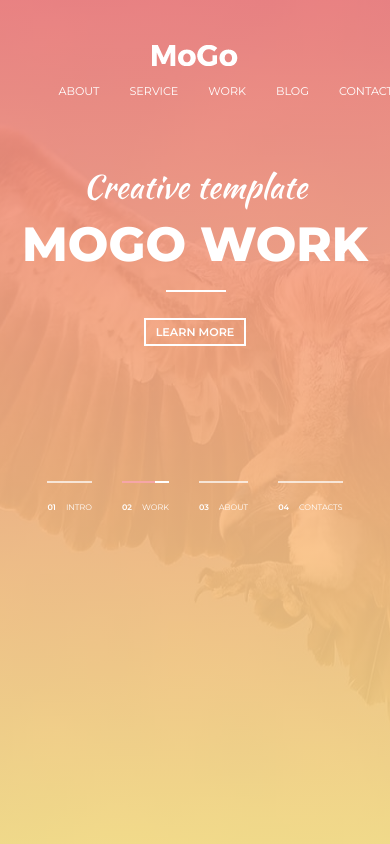
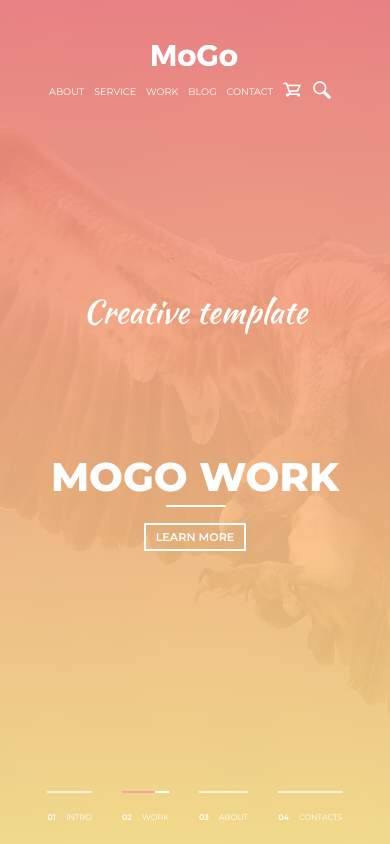
Before and after one commit to YuliPolishchuk/MOGO, a website: page src/index.html in a window 390 px wide. Shown: the top 844 px of the page. Drawn offline with nearby package versions, Linux system fonts and the light colour scheme.

Commit message:
fixed header and map

```diff
--- a/src/css/style.css
+++ b/src/css/style.css
@@ -85,8 +85,16 @@ html {
   float: right;
 }
 
+.menu__icon {
+  display: flex;
+}
+
 .menu__item {
   margin-right: 30px;
+}
+
+.menu__item li:last-child {
+  margin-right: 0;
 }
 
 .menu__link {
@@ -102,6 +110,26 @@ html {
 .menu__link:hover {
   color: #fce38a;
   border-bottom: 3px solid #fce38a;
+}
+
+.menu__link--icon:hover {
+  border-width: 0;
+}
+
+@media screen and (max-width: 830px) {
+  .menu {
+    justify-content: center;
+    float: none;
+  }
+}
+
+@media screen and (max-width: 525px) {
+  .menu__item {
+    margin-right: 10px;
+  }
+  .menu__link {
+    font-size: 0.6rem;
+  }
 }
 
 .list {
@@ -232,7 +260,7 @@ html {
   position: relative;
   display: flex;
   flex-direction: column;
-  justify-content: flex-start;
+  justify-content: space-between;
 }
 
 .header__nav {
@@ -315,7 +343,7 @@ html {
   }
 }
 
-@media screen and (max-width: 700px) {
+@media screen and (max-width: 830px) {
   .header__nav {
     display: flex;
     flex-direction: column;
@@ -326,26 +354,33 @@ html {
     margin: 15px auto;
   }
   .header__title {
-    width: 90%;
-    font-size: 4rem;
+    width: 100%;
+    font-size: 3.5rem;
     line-height: 4rem;
   }
   .header__text {
     width: 80%;
-  }
-}
-
-@media screen and (max-width: 500px) {
+    margin-bottom: 20px;
+  }
+}
+
+@media screen and (max-width: 570px) {
   .header__nav {
-    margin-bottom: 20px;
+    margin-bottom: 40px;
   }
   .header__title {
     width: 100%;
-    font-size: 3rem;
-    line-height: 3rem;
+    font-size: 2.5rem;
+    line-height: 1.3;
   }
   .header__text {
     margin-bottom: 10px;
+  }
+  .header__btn {
+    margin-top: 20px;
+  }
+  .header__btn::before {
+    top: -20px;
   }
 }
 
@@ -375,6 +410,12 @@ html {
 
 .back--nopadding {
   padding: 0;
+}
+
+@media screen and (max-width: 576px) {
+  .back--logos {
+    padding: 40px 0;
+  }
 }
 
 .tablet-design {
@@ -933,7 +974,7 @@ html {
 
 .map {
   position: relative;
-  height: 250px;
+  background-color: #f8f8f8;
 }
 
 .map__open {
@@ -989,6 +1030,12 @@ html {
   height: 100%;
   -webkit-filter: none;
   filter: none;
+}
+
+@media screen and (max-width: 576px) {
+  .map__open {
+    left: 40%;
+  }
 }
 
 .logos {
--- a/src/index.html
+++ b/src/index.html
@@ -19,8 +19,10 @@
         <li class="menu__item"><a href="#do" class="menu__link">WORK</a></li>
         <li class="menu__item"><a href="#blog" class="menu__link">BLOG</a></li>
         <li class="menu__item"><a href="#footer" class="menu__link">CONTACT</a></li>
-        <li class="menu__item"><a href="#" class="menu__link menu__link--icon"><img src="img/header__shop.png" alt="shop"></a></li>
-        <li class="menu__item"><a href="#" class="menu__link menu__link--icon"><img src="img/header__search.png" alt="search"></a></li>
+        <div class="menu__icon">
+          <li class="menu__item"><a href="#" class="menu__link menu__link--icon"><img src="img/header__shop.png" alt="shop"></a></li>
+          <li class="menu__item"><a href="#" class="menu__link menu__link--icon"><img src="img/header__search.png" alt="search"></a></li>
+        </div>
       </ul>
     </nav>
     <p class="header__text">Creative template</p>
@@ -343,9 +345,7 @@
         </div>
       </div>
     </section>
-
-
-    <div class="back back--grey">
+    <div class="back back--grey back--logos">
       <div class="logos">
         <div>
           <img src="img/png/logos_01.png" alt="logos">
@@ -591,7 +591,7 @@
       <iframe src="https://www.google.com/maps/embed?pb=!1m14!1m12!1m3!1d19971.742790724322!2d25.187312912907124!3d48.097043724216356!2m3!1f0!2f0!3f0!3m2!1i1024!2i768!4f13.1!5e1!3m2!1sru!2sua!4v1543738145454" frameborder="0" allowfullscreen></iframe>
       <div class="map__open">
         <a>
-            <img src="img/svg/PIN-2.svg">
+          <img src="img/svg/PIN-2.svg">
           <p class="map__text">OPEN MAP</p>
         </a>
       </div>
--- a/src/scss/_back.scss
+++ b/src/scss/_back.scss
@@ -34,3 +34,9 @@
     padding: 0;
   }
 }
+
+@media screen and (max-width:$xs) {
+  .back--logos {
+    padding: 40px 0;
+  }
+}
--- a/src/scss/_header.scss
+++ b/src/scss/_header.scss
@@ -10,7 +10,7 @@
   position: relative;
   display: flex;
   flex-direction: column;
-  justify-content: flex-start;
+  justify-content: space-between;
 
   &__nav {
     margin: 0 auto;
@@ -95,7 +95,7 @@
   }
 }
 
-@media screen and (max-width:700px) {
+@media screen and (max-width:830px) {
   .header {
     &__nav {
       display: flex;
@@ -108,30 +108,39 @@
       margin:  15px auto;
     }
     &__title {
-      width: 90%;
-      font-size: 4rem;
+      width: 100%;
+      font-size: 3.5rem;
       line-height: 4rem;
     }
 
     &__text {
       width: 80%;
+      margin-bottom: 20px;
     }
   }
 }
 
-@media screen and (max-width:500px) {
+@media screen and (max-width:570px) {
   .header {
     &__nav {
-      margin-bottom: 20px;
+      margin-bottom: 40px;
     }
     &__title {
       width: 100%;
-      font-size: 3rem;
-      line-height: 3rem;
+      font-size: 2.5rem;
+      line-height: 1.3;
     }
 
     &__text {
       margin-bottom: 10px;
     }
+
+    &__btn {
+      margin-top: 20px;
+
+      &::before {
+        top: -20px;
+      }
+    }
   }
 }
--- a/src/scss/_menu.scss
+++ b/src/scss/_menu.scss
@@ -3,8 +3,15 @@
   list-style-type: none;
   float: right;
 
-  &__item{
+  &__icon {
+    display: flex;
+  }
+  &__item {
     margin-right: 30px;
+
+    & li:last-child {
+      margin-right: 0;
+    }
   }
 
   &__link {
@@ -20,5 +27,28 @@
       color: $color-yellow;
       border-bottom: 3px solid $color-yellow;
     }
+    &--icon:hover {
+      border-width: 0;
+    }
   }
 }
+
+
+@media screen and (max-width: 830px) {
+  .menu {
+    justify-content: center;
+    float: none;
+  }
+}
+
+@media screen and (max-width: 525px) {
+  .menu {
+    &__item {
+    margin-right: 10px;
+    }
+
+    &__link {
+      font-size: 0.6rem;
+    }
+  }
+}
```
Also changed, not shown: src/scss/_map.scss (+7 -1 lines), 1 other file.
